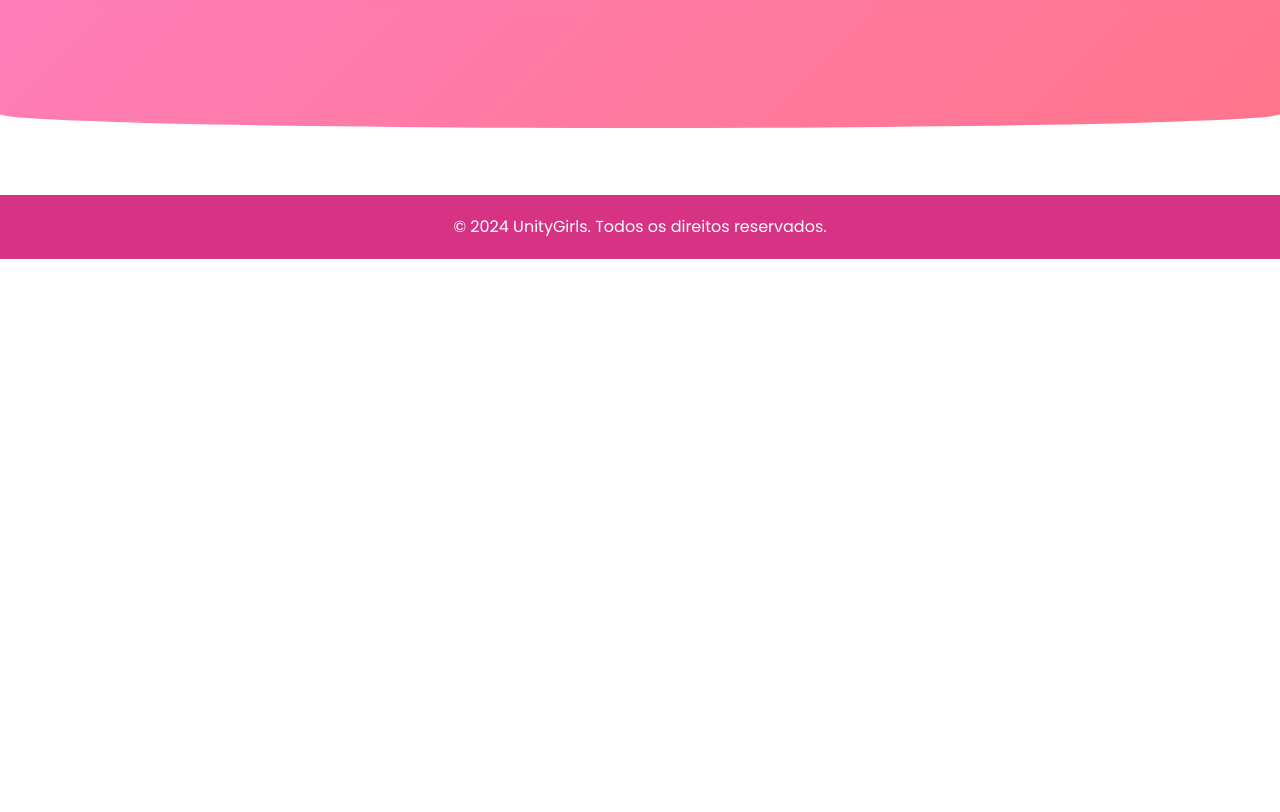
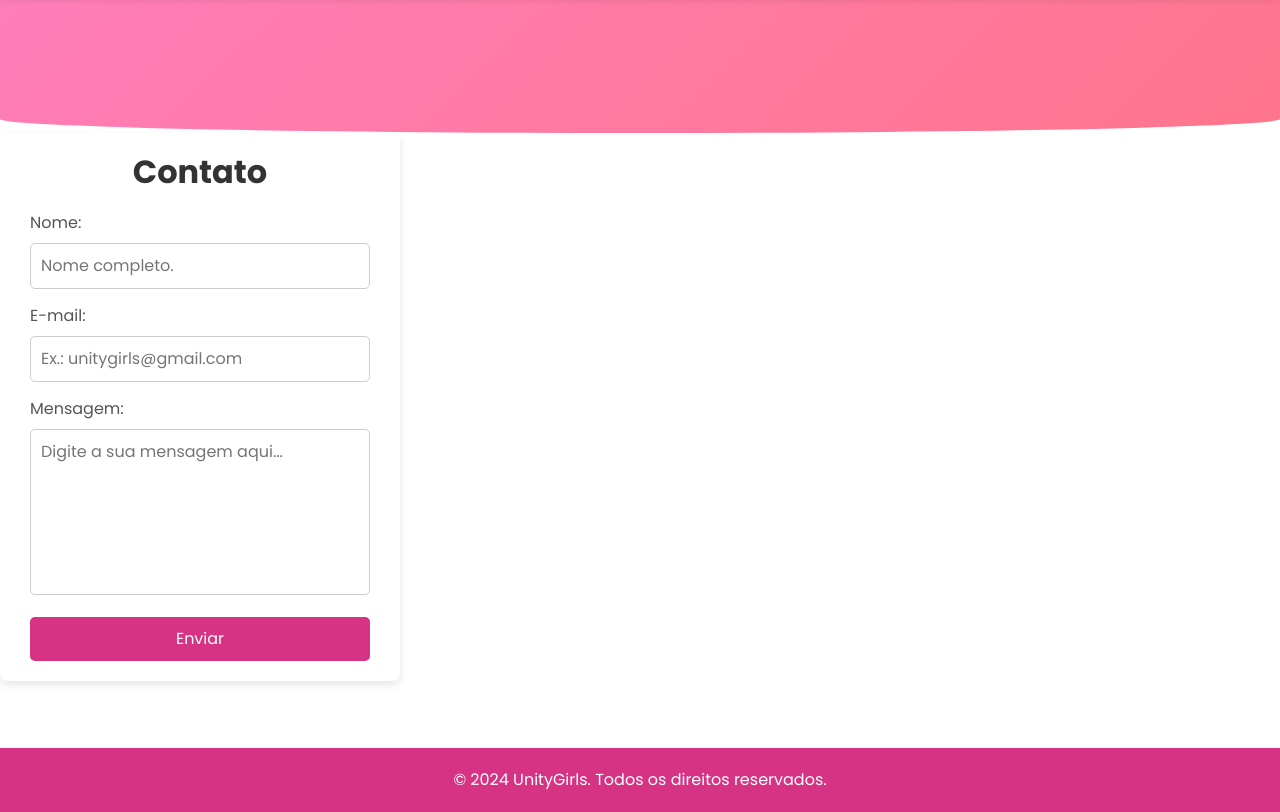
Before and after one commit to Geovanna1301/UnityGirls0.1, a plain HTML site: page index4.html in a window 1280 px wide. Shown: the part 78-890 px from the top of the page. Before the commit the page ends 800 px from the top, so only its background shows below. Drawn offline with nearby package versions, Linux system fonts and the light colour scheme.

Commit message:
alterações

```diff
--- a/css/styles.css
+++ b/css/styles.css
@@ -17,6 +17,7 @@ body {
 .navbar-brand img {
   height: 40px;
   margin-right: 10px;
+  font-weight: bold;
 }
 
 .navbar-nav .nav-link {
@@ -172,3 +173,53 @@ body {
   color: #d63384;
   font-weight: bold;
 }
+
+.form-container {
+  background: #ffffff;
+  padding: 20px 30px;
+  border-radius: 8px;
+  box-shadow: 0 4px 8px rgba(0, 0, 0, 0.1);
+  width: 100%;
+  max-width: 400px;
+}
+
+h2 {
+  text-align: center;
+  color: #333333;
+  margin-bottom: 20px;
+}
+
+label {
+  display: block;
+  margin-bottom: 8px;
+  color: #555555;
+}
+
+input, textarea {
+  width: 100%;
+  padding: 10px;
+  margin-bottom: 15px;
+  border: 1px solid #cccccc;
+  border-radius: 5px;
+  font-size: 16px;
+}
+
+textarea {
+  resize: none;
+}
+
+.buton {
+  width: 100%;
+  padding: 10px;
+  background-color: #d63384;
+  color: white;
+  border: none;
+  border-radius: 5px;
+  font-size: 16px;
+  cursor: pointer;
+  transition: background-color 0.3s ease;
+}
+
+.buton:hover {
+  background-color: #d63384;
+}
--- a/index4.html
+++ b/index4.html
@@ -27,18 +27,23 @@
 
   <!-- Navbar -->
   <nav class="navbar navbar-expand-lg">
+
     <div class="container-fluid">
+
       <a class="navbar-brand" href="#">
         <img src="https://cdn-icons-png.flaticon.com/512/2942/2942865.png" alt="Logo UnityGirls">
         UnityGirls
       </a>
+
       <form class="d-flex search-bar">
         <input class="form-control" type="search" placeholder="Buscar no site..." aria-label="Search">
         <button class="btn btn-search" type="submit">Pesquisar</button>
       </form>
+
       <button class="navbar-toggler" type="button" data-bs-toggle="collapse" data-bs-target="#navbarNav">
         <span class="navbar-toggler-icon"></span>
       </button>
+
       <div class="collapse navbar-collapse" id="navbarNav">
         <ul class="navbar-nav ms-auto">
           <li class="nav-item"><a class="nav-link" href="index.html">Sobre</a></li>
@@ -47,19 +52,42 @@
           <li class="nav-item"><a class="nav-link" href="index4.html">Contato</a></li>
         </ul>
       </div>
+
     </div>
+
   </nav>
 
   <!-- Conheça -->
   <section class="hero">
-    <div class="container">
-    </div>
+
+    <div class="container"></div>
+
   </section>
 
+  <div class="form-container">
+
+    <h2><b>Contato</b></h2>
+
+    <form action="#" method="post">
+      <label for="nome">Nome:</label>
+      <input type="text" id="nome" name="nome" placeholder="Nome completo." required>
+
+      <label for="email">E-mail:</label>
+      <input type="email" id="email" name="email" placeholder="Ex.: unitygirls@gmail.com" required>
+
+      <label for="mensagem">Mensagem:</label>
+      <textarea id="mensagem" name="mensagem" placeholder="Digite a sua mensagem aqui..." rows="6" required></textarea>
+
+      <button type="submit" class="buton">Enviar</button>
+    </form>
+
+  </div>
 
   <!-- Footer/rodapé -->
   <footer class="footer">
+
     <p>&copy; 2024 UnityGirls. Todos os direitos reservados.</p>
+
   </footer>
 
 </body>
```
